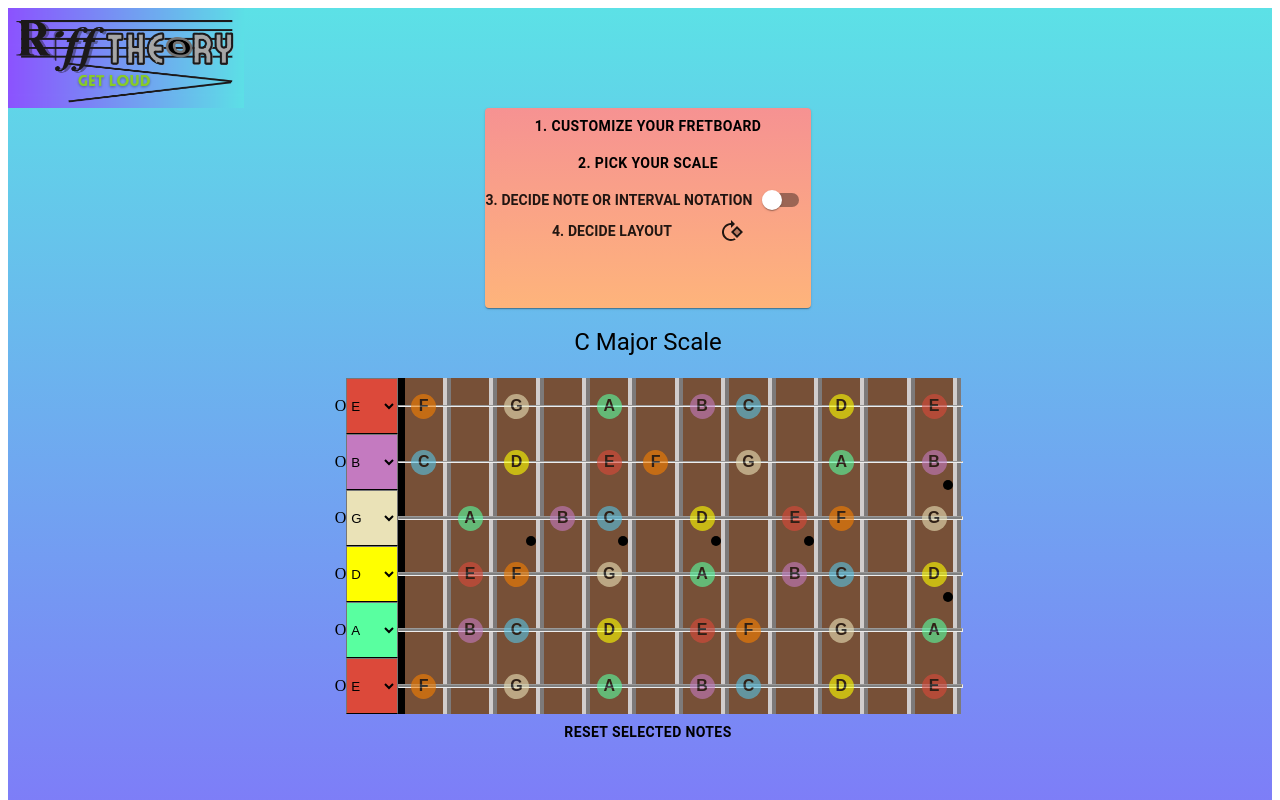
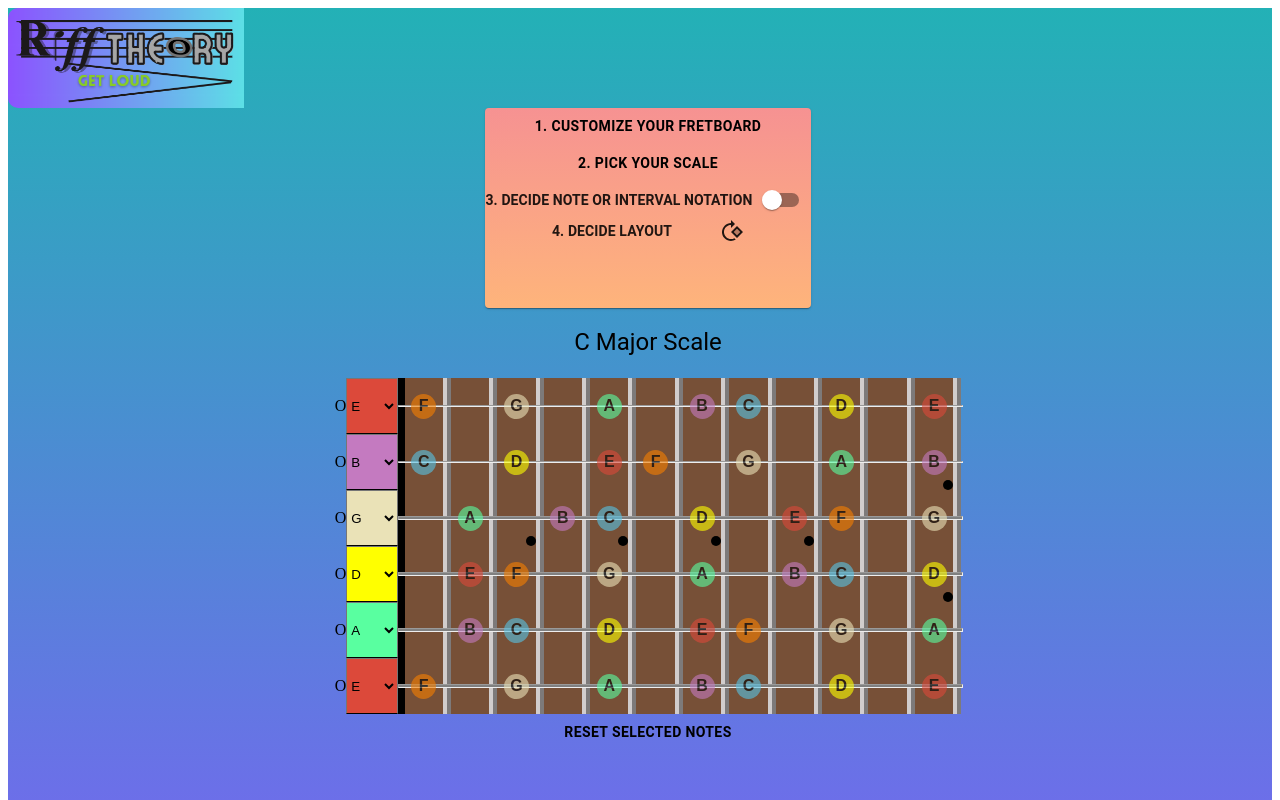
Before and after one commit to ShirelleW/RiffTheory, a Next.js app: page / in a window 1280 px wide. Shown: the top 800 px of the page. Built offline with nearby package versions, Linux system fonts and the light colour scheme.

Commit message:
Added style color

```diff
--- a/src/ScaleModal.jsx
+++ b/src/ScaleModal.jsx
@@ -28,11 +28,11 @@ const ScaleModal = ({ scaleType, keyChange, scaleData, scaleSelected }) => {
     const scaleSearch = async () => {
         try {
             if (scaleType === "Search By Key") {
-                const response = await axios.get(`http://localhost:3002/api/scales/tonic/${keyChange}`)
+                const response = await axios.get(`https://rifftheorybackend.onrender.com/api/scales/tonic/${keyChange}`)
                 setScaleData(response.data.scales.sort())
                 setSearchResultData(response.data.scales.sort().slice(0, 10))
             } else {
-                const response = await axios.get(`http://localhost:3002/api/scales/tonicandname/${keyChange}/${scaleType}`)
+                const response = await axios.get(`https://rifftheorybackend.onrender.com/api/scales/tonicandname/${keyChange}/${scaleType}`)
                 if (response.data.message === "No scales to return!"){
                     setSearchResultData([{error: "NO SCALES TO VIEW, TRY ANOTHER SEARCH SELECTION"}])
                 } else {
@@ -50,7 +50,7 @@ const ScaleModal = ({ scaleType, keyChange, scaleData, scaleSelected }) => {
         name = name.replace("#", "%23")
 
         try {
-            const response = await axios.get(`http://localhost:3002/api/scales/name/${name}`)
+            const response = await axios.get(`https://rifftheorybackend.onrender.com/api/scales/name/${name}`)
             setScaleData([response.data.scales])
             setModeNotes(response.data.scales.notesinscale.split(','))
             setScaleIntervals(response.data.scales.scaleintervalformula.split(','))
--- a/styles/Styles.module.css
+++ b/styles/Styles.module.css
@@ -1,15 +1,16 @@
 .mainStyle {
-    background: linear-gradient(#5ce1e6, #8c52ff);
+    background: linear-gradient(#23b1b6, #8c52ff);
     display: flex;
     flex-direction:column;
 }
 
 .logo {
-    width: 100vw;
+    width: 500px;
     height: 100px;
     background-image: url('../pics/getloudblue.png');
     background-repeat: no-repeat;
     background-size: contain;
+    border-radius: 10px;
 }
 
 .mainContainer {
```
Also changed, not shown: pics/left-right-purp-org.png (deleted), pics/rt-logo-blue.png (deleted).
